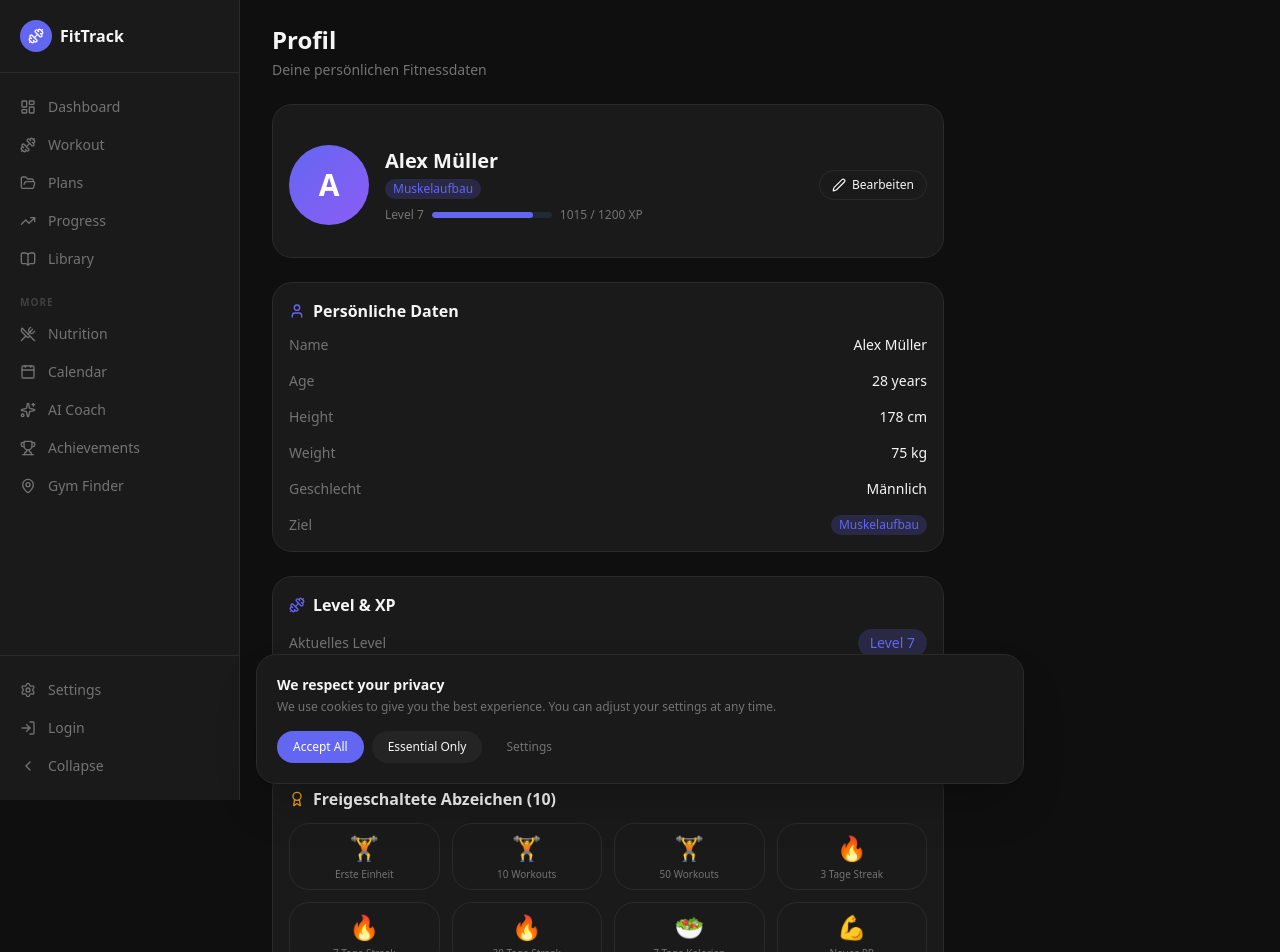
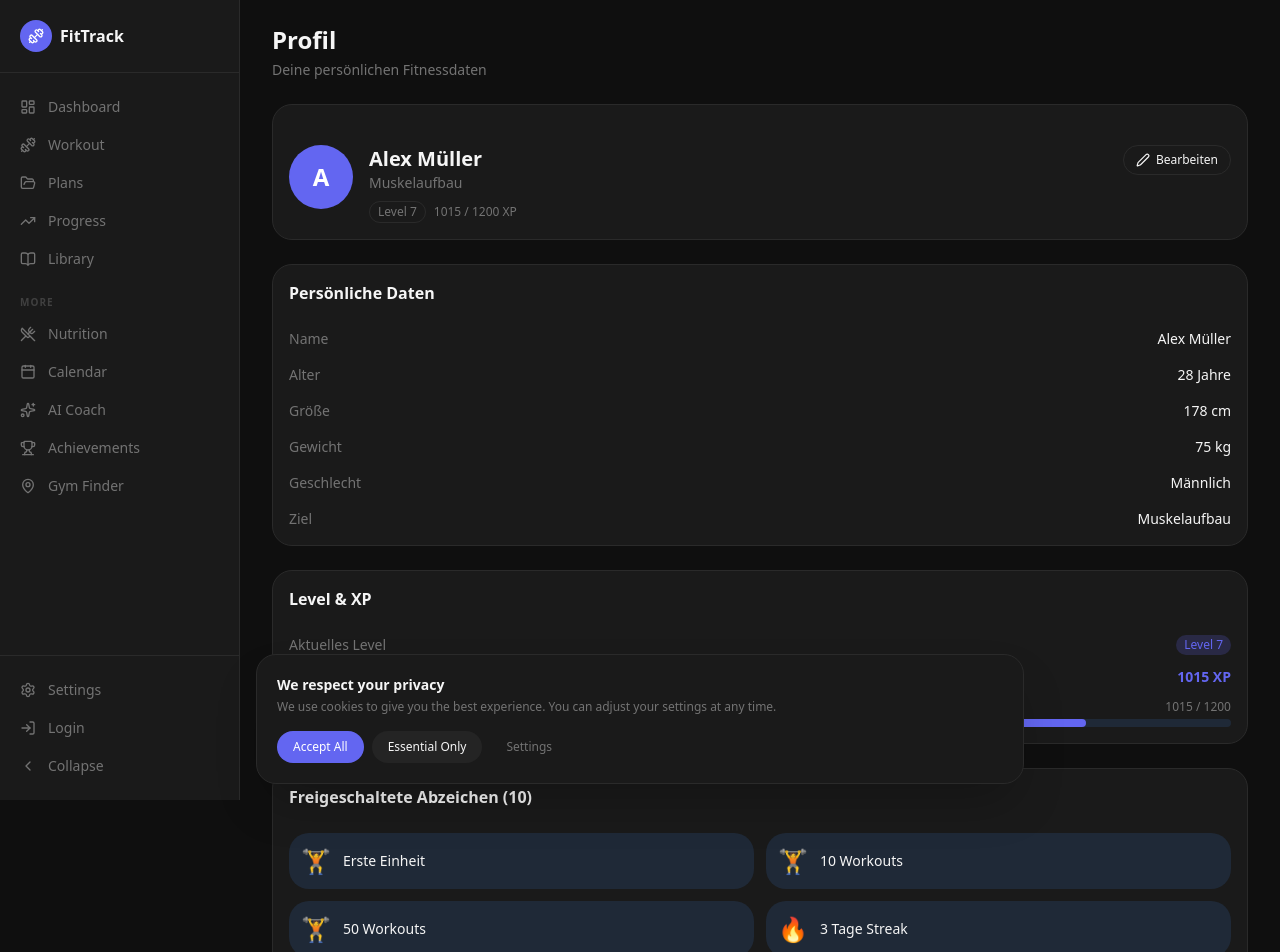
Before and after one commit to Leon-Kuehn/fitness-app, a Next.js app: page /fitness-app/profile in a window 1280 px wide. Shown: the top 952 px of the page. Built offline with nearby package versions, Linux system fonts and the light colour scheme.

Commit message:
fix: profile page - i18n labels (Age→Alter, Height→Größe, Weight→Gewicht, suffix Jahre), achievements grid

```diff
--- a/src/app/profile/page.tsx
+++ b/src/app/profile/page.tsx
@@ -60,38 +60,39 @@ export default function ProfilePage() {
 
   const unlockedAchievements = mockAchievements.filter((a) => a.unlocked);
 
+  const fields: { label: string; key: keyof ProfileData; type: string; suffix?: string }[] = [
+    { label: "Name", key: "name", type: "text" },
+    { label: "Alter", key: "age", type: "number", suffix: "Jahre" },
+    { label: "Größe", key: "height", type: "number", suffix: "cm" },
+    { label: "Gewicht", key: "weight", type: "number", suffix: "kg" },
+  ];
+
   return (
-    <div className="space-y-6 max-w-2xl">
+    <div className="space-y-6">
+      {/* Header */}
       <div>
         <h1 className="text-2xl font-bold text-[#f5f5f5]">Profil</h1>
         <p className="text-sm text-[#737373] mt-1">Deine persönlichen Fitnessdaten</p>
       </div>
 
-      {/* Profile Header */}
+      {/* Profile Header Card */}
       <Card>
-        <CardContent className="pt-6 pb-4">
-          <div className="flex items-center gap-4">
-            <div className="flex h-20 w-20 items-center justify-center rounded-full bg-gradient-to-br from-[#6366f1] to-[#8b5cf6] shrink-0">
-              <span className="text-3xl font-bold text-white">{profile.name.charAt(0)}</span>
+        <CardContent className="pt-6">
+          <div className="flex items-start gap-4">
+            <div className="w-16 h-16 rounded-full bg-[#6366f1] flex items-center justify-center text-2xl font-bold text-white shrink-0">
+              {profile.name.charAt(0)}
             </div>
             <div className="flex-1 min-w-0">
-              <h2 className="text-xl font-bold text-[#f5f5f5] truncate">{profile.name}</h2>
-              <Badge variant="default" className="mt-1 text-xs">{profile.goal}</Badge>
+              <h2 className="text-xl font-bold text-[#f5f5f5]">{profile.name}</h2>
+              <p className="text-sm text-[#737373]">{profile.goal}</p>
               <div className="flex items-center gap-2 mt-2">
-                <span className="text-xs text-[#737373]">Level {CURRENT_LEVEL}</span>
-                <div className="flex-1 h-1.5 bg-[#1f2937] rounded-full overflow-hidden max-w-[120px]">
-                  <div
-                    className="h-full bg-[#6366f1] rounded-full transition-all"
-                    style={{ width: `${(XP_TOTAL / XP_NEXT_LEVEL) * 100}%` }}
-                  />
-                </div>
+                <Badge variant="outline" className="text-xs">Level {CURRENT_LEVEL}</Badge>
                 <span className="text-xs text-[#737373]">{XP_TOTAL} / {XP_NEXT_LEVEL} XP</span>
               </div>
             </div>
             {!editMode && (
-              <Button variant="outline" size="sm" onClick={() => setEditMode(true)} className="shrink-0 gap-1.5">
-                <Edit2 className="h-3.5 w-3.5" />
-                Bearbeiten
+              <Button size="sm" variant="outline" onClick={() => setEditMode(true)} className="shrink-0 gap-1.5">
+                <Edit2 className="h-3.5 w-3.5" /> Bearbeiten
               </Button>
             )}
           </div>
@@ -100,18 +101,15 @@ export default function ProfilePage() {
 
       {/* Edit Form */}
       <Card>
-        <CardHeader>
+        <CardHeader className="pb-3">
           <div className="flex items-center justify-between">
-            <CardTitle className="text-base flex items-center gap-2">
-              <User className="h-4 w-4 text-[#6366f1]" />
-              Persönliche Daten
-            </CardTitle>
+            <CardTitle className="text-base">Persönliche Daten</CardTitle>
             {editMode && (
               <div className="flex gap-2">
-                <Button size="sm" onClick={handleSave} className="gap-1.5 h-7 text-xs">
+                <Button size="sm" onClick={handleSave} className="gap-1.5">
                   <Save className="h-3.5 w-3.5" /> Speichern
                 </Button>
-                <Button size="sm" variant="ghost" onClick={handleCancel} className="gap-1.5 h-7 text-xs text-[#737373]">
+                <Button size="sm" variant="outline" onClick={handleCancel} className="gap-1.5">
                   <X className="h-3.5 w-3.5" /> Abbrechen
                 </Button>
               </div>
@@ -119,16 +117,9 @@ export default function ProfilePage() {
           </div>
         </CardHeader>
         <CardContent className="space-y-4">
-          {(
-            [
-              { label: "Name", key: "name" as const, type: "text", suffix: undefined },
-              { label: "Age", key: "age" as const, type: "number", suffix: "years" },
-              { label: "Height", key: "height" as const, type: "number", suffix: "cm" },
-              { label: "Weight", key: "weight" as const, type: "number", suffix: "kg" },
-            ]
-          ).map(({ label, key, type, suffix }) => (
+          {fields.map(({ label, key, type, suffix }) => (
             <div key={key} className="flex items-center justify-between">
-              <span className="text-sm text-[#737373] w-24">{label}</span>
+              <span className="text-sm text-[#737373]">{label}</span>
               {editMode ? (
                 <input
                   type={type}
@@ -144,9 +135,9 @@ export default function ProfilePage() {
             </div>
           ))}
 
-          {/* Gender select */}
+          {/* Gender */}
           <div className="flex items-center justify-between">
-            <span className="text-sm text-[#737373] w-24">Geschlecht</span>
+            <span className="text-sm text-[#737373]">Geschlecht</span>
             {editMode ? (
               <select
                 value={draft.gender}
@@ -160,9 +151,9 @@ export default function ProfilePage() {
             )}
           </div>
 
-          {/* Goal select */}
+          {/* Goal */}
           <div className="flex items-center justify-between">
-            <span className="text-sm text-[#737373] w-24">Ziel</span>
+            <span className="text-sm text-[#737373]">Ziel</span>
             {editMode ? (
               <select
                 value={draft.goal}
@@ -172,7 +163,7 @@ export default function ProfilePage() {
                 {GOALS.map((g) => <option key={g} value={g}>{g}</option>)}
               </select>
             ) : (
-              <Badge variant="default" className="text-xs">{profile.goal}</Badge>
+              <span className="text-sm font-medium text-[#f5f5f5]">{profile.goal}</span>
             )}
           </div>
         </CardContent>
@@ -180,29 +171,26 @@ export default function ProfilePage() {
 
       {/* Stats */}
       <Card>
-        <CardHeader>
-          <CardTitle className="text-base flex items-center gap-2">
-            <Dumbbell className="h-4 w-4 text-[#6366f1]" />
-            Level & XP
-          </CardTitle>
+        <CardHeader className="pb-3">
+          <CardTitle className="text-base">Level & XP</CardTitle>
         </CardHeader>
         <CardContent className="space-y-3">
           <div className="flex items-center justify-between">
             <span className="text-sm text-[#737373]">Aktuelles Level</span>
-            <Badge className="text-sm px-3 py-1">Level {CURRENT_LEVEL}</Badge>
+            <Badge>Level {CURRENT_LEVEL}</Badge>
           </div>
           <div className="flex items-center justify-between">
             <span className="text-sm text-[#737373]">Total XP</span>
-            <span className="text-sm font-medium text-[#f5f5f5]">{XP_TOTAL} XP</span>
+            <span className="text-sm font-semibold text-[#6366f1]">{XP_TOTAL} XP</span>
           </div>
-          <div className="space-y-1">
-            <div className="flex justify-between text-xs text-[#737373]">
-              <span>Progress to Level {CURRENT_LEVEL + 1}</span>
-              <span>{XP_TOTAL} / {XP_NEXT_LEVEL}</span>
+          <div>
+            <div className="flex items-center justify-between mb-1">
+              <span className="text-xs text-[#737373]">Fortschritt zu Level {CURRENT_LEVEL + 1}</span>
+              <span className="text-xs text-[#737373]">{XP_TOTAL} / {XP_NEXT_LEVEL}</span>
             </div>
             <div className="h-2 bg-[#1f2937] rounded-full overflow-hidden">
               <div
-                className="h-full bg-gradient-to-r from-[#6366f1] to-[#8b5cf6] rounded-full transition-all"
+                className="h-full bg-[#6366f1] rounded-full transition-all duration-500"
                 style={{ width: `${Math.min((XP_TOTAL / XP_NEXT_LEVEL) * 100, 100)}%` }}
               />
             </div>
@@ -212,22 +200,15 @@ export default function ProfilePage() {
 
       {/* Achievements */}
       <Card>
-        <CardHeader>
-          <CardTitle className="text-base flex items-center gap-2">
-            <Award className="h-4 w-4 text-[#f59e0b]" />
-            Freigeschaltete Abzeichen ({unlockedAchievements.length})
-          </CardTitle>
+        <CardHeader className="pb-3">
+          <CardTitle className="text-base">Freigeschaltete Abzeichen ({unlockedAchievements.length})</CardTitle>
         </CardHeader>
         <CardContent>
-          <div className="grid grid-cols-3 sm:grid-cols-4 gap-3">
+          <div className="grid grid-cols-2 gap-3">
             {unlockedAchievements.map((achievement) => (
-              <div
-                key={achievement.id}
-                title={achievement.name}
-                className="flex flex-col items-center gap-1 p-2 rounded-xl bg-[#1a1a1a] border border-[#2a2a2a] hover:border-[#6366f1]/50 transition-colors"
-              >
+              <div key={achievement.name} className="flex items-center gap-3 p-3 bg-[#1f2937] rounded-xl">
                 <span className="text-2xl">{achievement.icon}</span>
-                <p className="text-[10px] text-[#737373] text-center leading-tight line-clamp-2">{achievement.name}</p>
+                <span className="text-sm font-medium text-[#f5f5f5]">{achievement.name}</span>
               </div>
             ))}
           </div>
```
